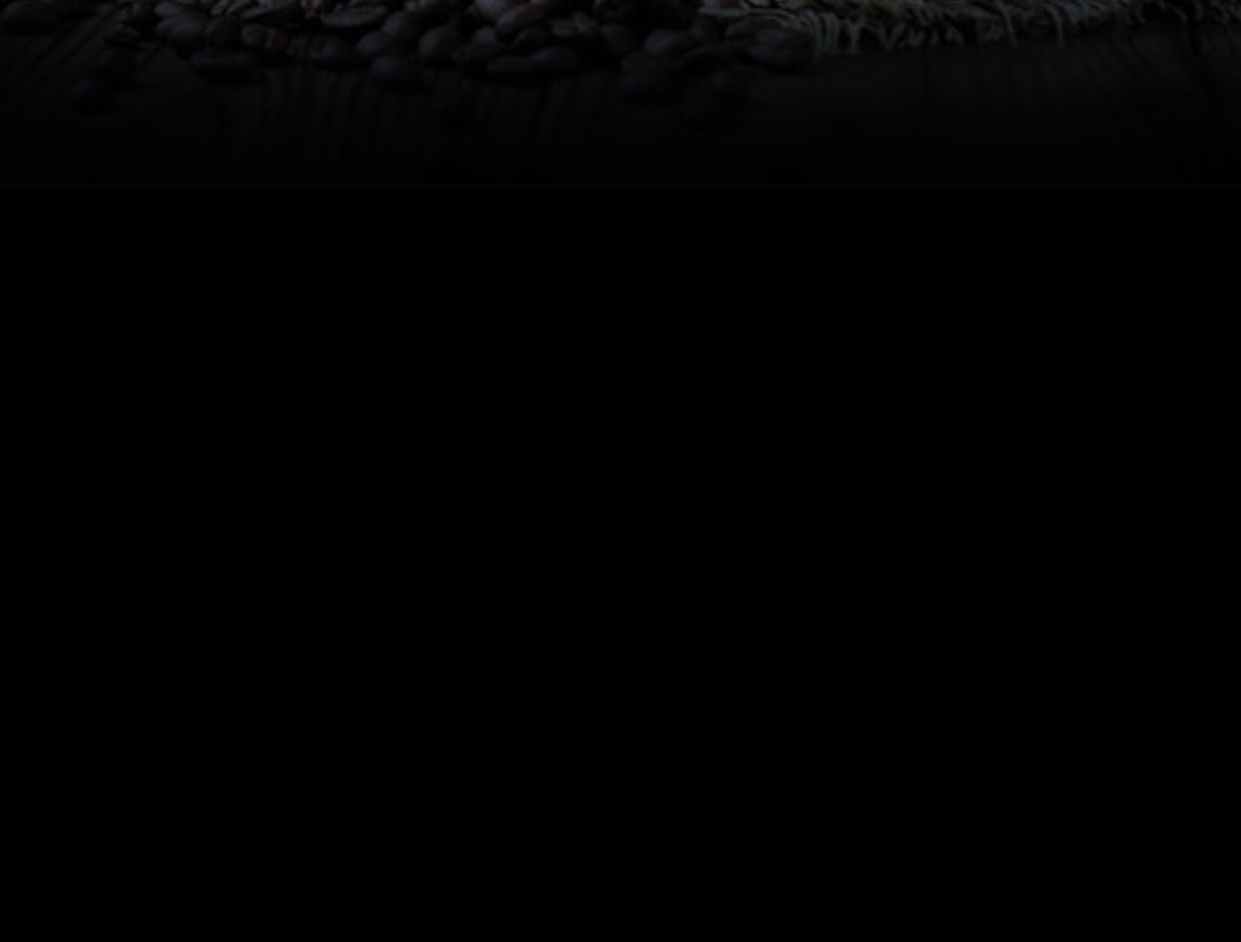
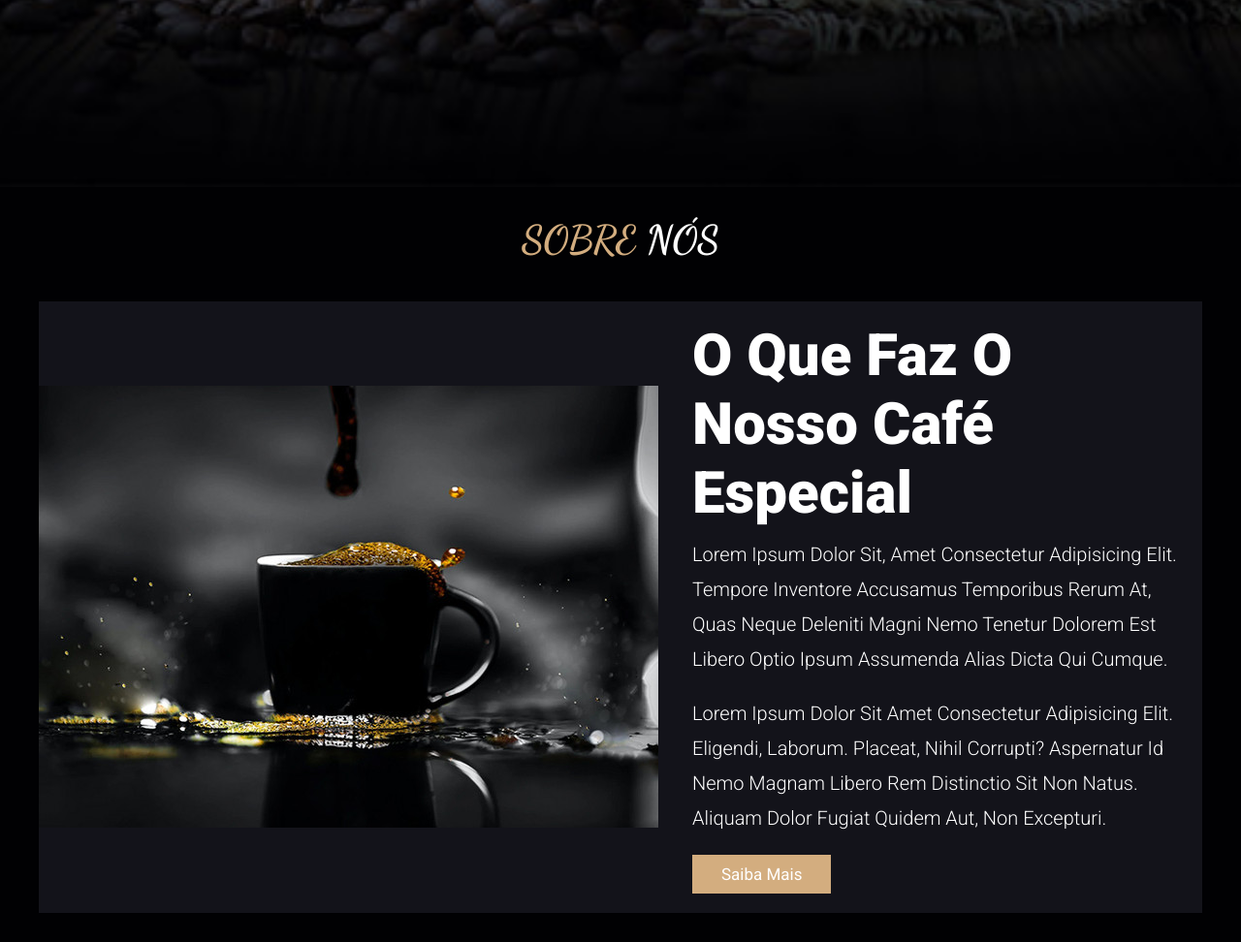
Before and after one commit to uelintonn/CoffeeProject, a plain HTML site: page index.html in a window 1280 px wide. Shown: the part 707-1679 px from the top of the page at 97% size. Before the commit the page ends 960 px from the top, so only its background shows below. Drawn offline with Linux system fonts and the light colour scheme.

Commit message:
Terminado o Menu Sobre

```diff
--- a/index.html
+++ b/index.html
@@ -23,7 +23,7 @@
             <nav class="navbar">
 
                 <a href="#home">Home</a>
-                <a href="#about">Sobre</a>
+                <a href="#about">Sobre nós</a>
                 <a href="#menu">Menu</a>
                 <a href="#review">Avaliações </a>
                 <a href="#address">Endereço </a>
@@ -52,6 +52,31 @@
     </div>
 
 
+    <section class="about" id="#about">
+        <h2 class="title">Sobre <span>nós</span></h2>
+        <div class="row">
+            <div class="conteiner-img">
+                <img src="./Assets/about-img.jpg" alt="Sobre nós">
+            </div>
+                <div class="content">
+
+                    <h3>O que faz o nosso café especial</h3>
+                    <p>Lorem ipsum dolor sit, amet consectetur adipisicing elit. Tempore inventore accusamus temporibus
+                        rerum at, quas neque deleniti magni nemo tenetur dolorem est libero optio ipsum assumenda alias
+                        dicta qui cumque.</p>
+                    <p>Lorem ipsum dolor sit amet consectetur adipisicing elit. Eligendi, laborum. Placeat, nihil
+                        corrupti? Aspernatur id nemo magnam libero rem distinctio sit non natus. Aliquam dolor fugiat
+                        quidem aut, non excepturi.</p>
+                    <a href="#" class="btn">Saiba mais</a>
+                </div>
+            </div>
+
+        </div>
+
+    </section>
+
+
+
 </body>
 
 </html>
--- a/style.css
+++ b/style.css
@@ -37,7 +37,9 @@ section {
     left: 0;
     right: 0;
     z-index: 99;
-    border-bottom: var(--border)
+    border-bottom: var(--border);
+    background-color: var(--bg);
+
 }
 
 .header section {
@@ -49,12 +51,11 @@ section {
 }
 
 .navbar a {
-    margin: 0 1rem;
+    margin: 0 2.5rem;
     font-size: 2.5rem;
     color: #fff;
     font-family: "Dancing Script", cursive;
-
-}
+ }
 
 .navbar a:hover {
     color: var(--main-color);
@@ -84,12 +85,15 @@ section {
     display: inline-block;
 }
 
+.btn:hover {
+    letter-spacing: 0.05rem;
+}
 .home-conteiner {
     background: url("./Assets/home-img.jpg");
     background-position: center;
     background-size: cover;
     height: 90rem;
-}
+    }
 
 .home-conteiner section {
     display: flex;
@@ -113,3 +117,43 @@ section {
     line-height: 1.8;
     padding: 1rem 0;
 }
+
+.title {
+    font-size: 4rem;
+    color: var(--main-color);
+    text-align: center;
+    text-transform: uppercase;
+    margin-bottom: 4rem;
+    font-family: "Dancing Script", cursive;
+}
+
+.title span {
+    color: #fff;
+    text-transform: uppercase;
+    font-family: "Dancing Script", cursive;
+}
+
+
+.about .row {
+    display: flex;
+    align-items: center;
+    background-color: var(--balck);
+    gap: 1.5rem;
+}
+
+.about .row .content {
+    padding: 2rem;
+
+}
+
+.about .row .content .h3 {
+    font-size: 3rem;
+    color: #fff;
+}
+
+.about .row .content .p {
+    font-size: 1.6rem;
+    color: #fff;
+    padding: 1rem 0;
+    line-height: 1.8;
+}
```
